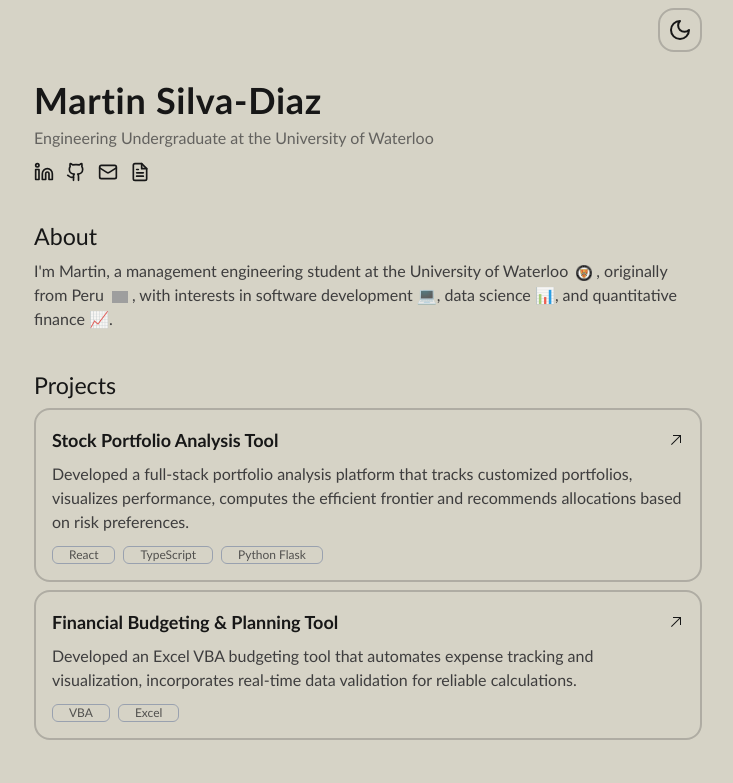
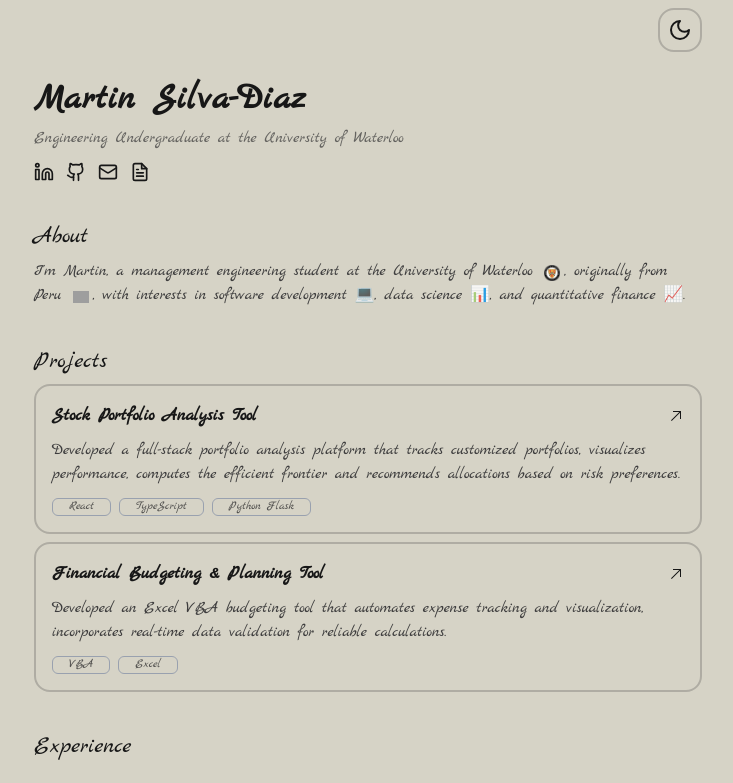
Before and after one commit to msilvadiaz/portfolio-website, a Next.js app: page / in a window 1280 px wide. Shown: the top 783 px of the page, without its empty margins (272-1005 px from the left). Built offline with nearby package versions, Linux system fonts and the light colour scheme; grey boxes are pictures that could not be loaded.

Commit message:
Use Google Marck Script font via next/font

```diff
--- a/src/app/globals.css
+++ b/src/app/globals.css
@@ -1,6 +1,5 @@
 @import "tailwindcss";
 @plugin "@tailwindcss/typography";
-@import url("https://fonts.googleapis.com/css2?family=Marck+Script&display=swap");
 @plugin "daisyui" {
   themes: light --default, dark --prefersdark;
 }
--- a/src/app/layout.js
+++ b/src/app/layout.js
@@ -1,8 +1,16 @@
 import "./globals.css";
+import { Marck_Script } from "next/font/google";
 import Navbar from "./components/Navbar";
 import { seo } from "@/data/data";
 import PageTransition from "./components/PageTransition";
 import Footer from "./components/Footer";
+
+
+const marckScript = Marck_Script({
+    subsets: ["latin"],
+    weight: "400",
+    display: "swap",
+});
 
 export const metadata = {
     title: `${seo.title}`,
@@ -19,7 +27,7 @@ export default function RootLayout({ children }) {
             <head>
                 <link rel="icon" href="/favicon.ico" />
             </head>
-            <body className={`antialiased overflow-auto`}>
+            <body className={`${marckScript.className} antialiased overflow-auto`}>
                 <PageTransition>
                     <div className="w-[100%] md:w-[700px] m-auto">
                         <Navbar />
```
